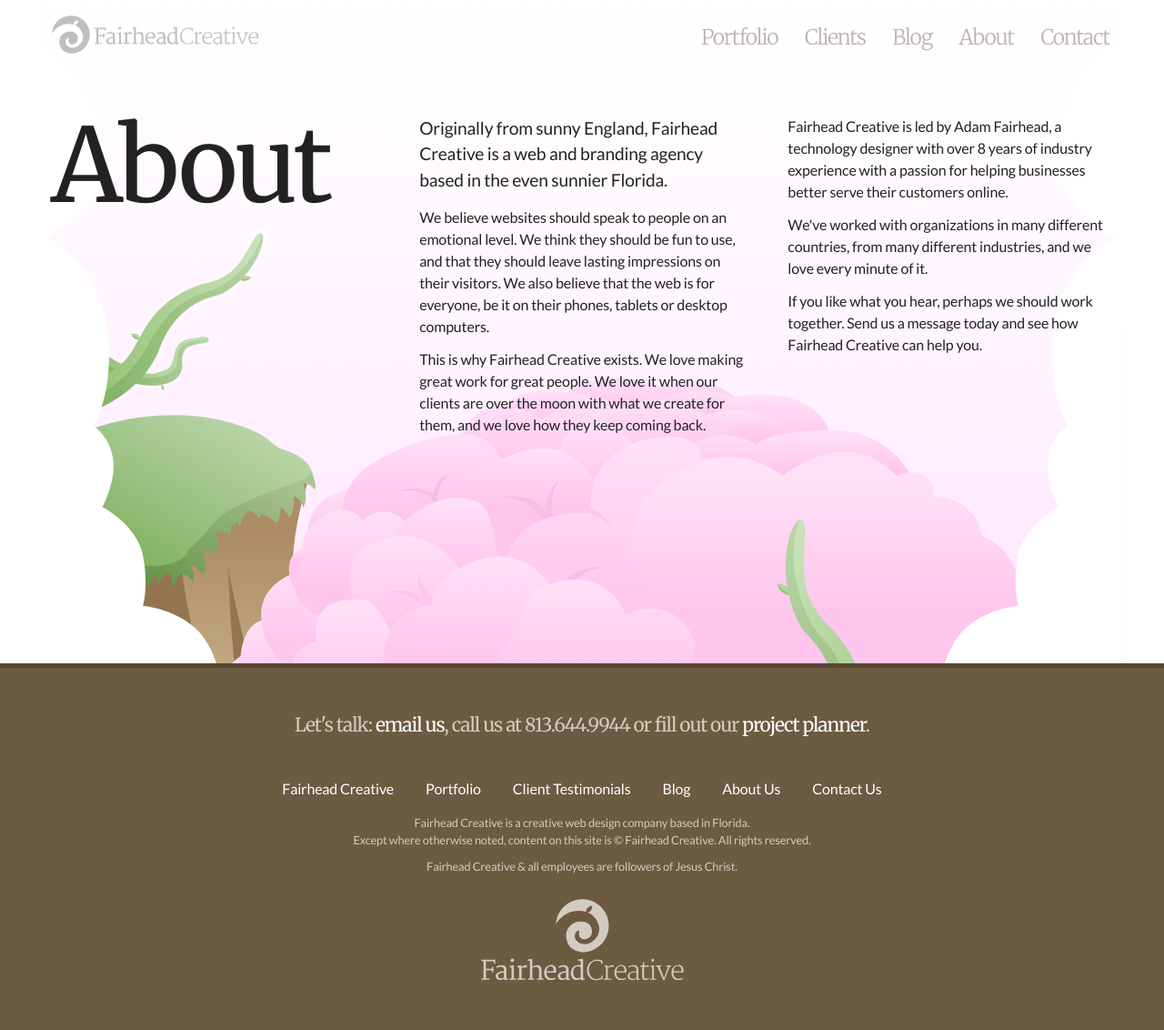
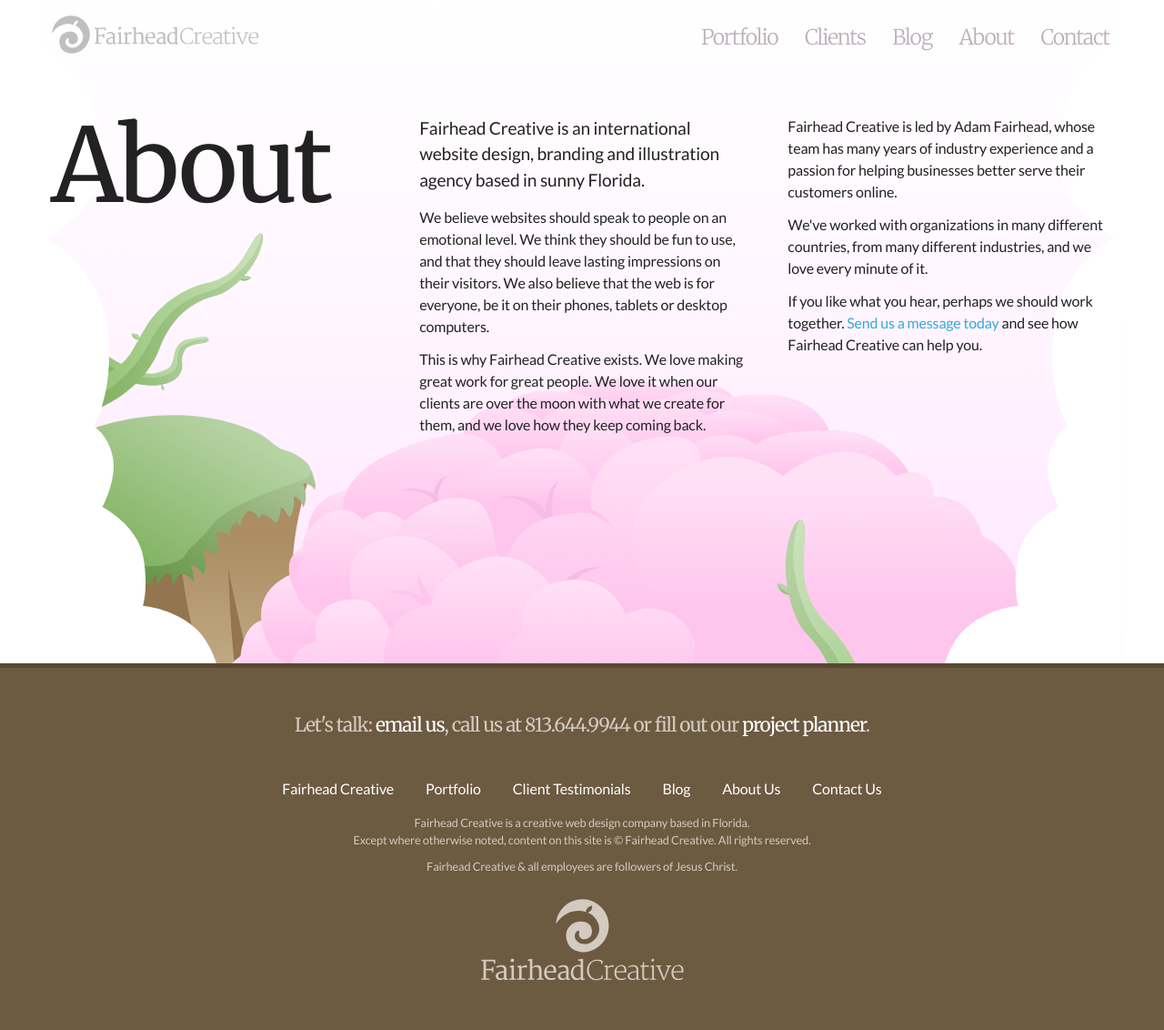
Before and after one commit to fairheadcreative/fairheadcreative, a Jekyll site: the page built from about.html, in a window 1280 px wide. Shown: the whole page at 91% size. Built offline with Jekyll 4.4.1, drawn with Linux system fonts in a browser that asks for light colours; Markdown is read by kramdown in place of the engine named in the settings.

Commit message:
Update About copy

```diff
--- a/about.html
+++ b/about.html
@@ -10,15 +10,15 @@
       <h1>About</h1>
 
       <div>
-        <p class="lead">Originally from sunny England, Fairhead Creative is a web and branding agency based in the even sunnier Florida.</p>
+        <p class="lead">Fairhead Creative is an international website design, branding and illustration agency based in sunny Florida.</p>
         <p>We believe websites should speak to people on an emotional level. We think they should be fun to use, and that they should leave lasting impressions on their visitors. We also believe that the web is for everyone, be it on their phones, tablets or desktop computers.</p>
         <p>This is why Fairhead Creative exists. We love making great work for great people. We love it when our clients are over the moon with what we create for them, and we love how they keep coming back.</p>
       </div>
 
       <div>
-        <p>Fairhead Creative is led by Adam Fairhead, a technology designer with over 8 years of industry experience with a passion for helping businesses better serve their customers online.</p>
+        <p>Fairhead Creative is led by Adam Fairhead, whose team has many years of industry experience and a passion for helping businesses better serve their customers online.</p>
         <p>We've worked with organizations in many different countries, from many different industries, and we love every minute of it.</p>
-        <p>If you like what you hear, perhaps we should work together. Send us a message today and see how Fairhead Creative can help you.</p>
+        <p>If you like what you hear, perhaps we should work together. <a href="/contact/">Send us a message today</a> and see how Fairhead Creative can help you.</p>
       </div>
     </article>
   </div>
```
